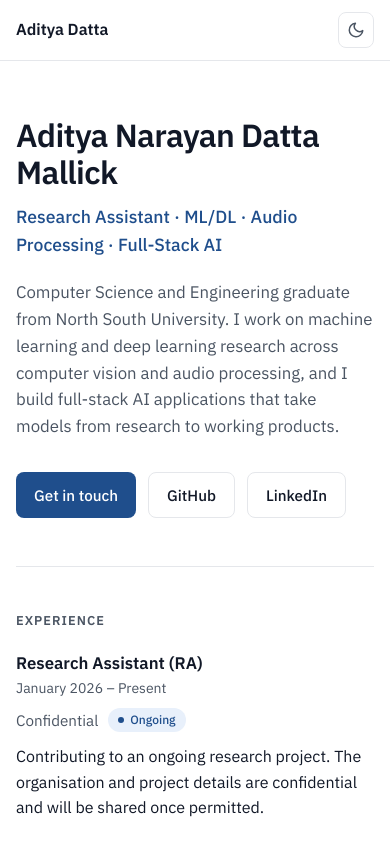
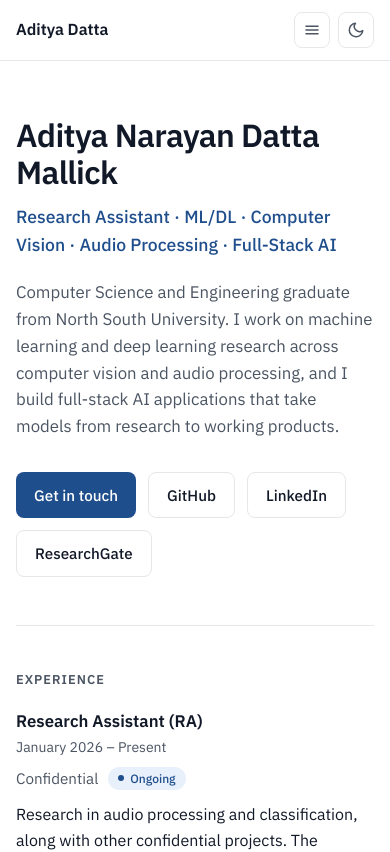
Before and after one commit to adityadattamallick/portfolio, a Next.js app: page / in a window 390 px wide. Shown: the top 852 px of the page. Built offline with nearby package versions, Linux system fonts and the light colour scheme.

Commit message:
Updated a few things

```diff
--- a/components/Header.module.css
+++ b/components/Header.module.css
@@ -44,7 +44,7 @@
     display: none;
   }
 
-  .inner > button {
-    margin-left: auto;
+  .inner {
+    gap: 8px;
   }
 }
--- a/components/Header.tsx
+++ b/components/Header.tsx
@@ -1,4 +1,5 @@
 import { profile } from "@/data/profile";
+import { MobileMenu } from "./MobileMenu";
 import { ThemeToggle } from "./ThemeToggle";
 import styles from "./Header.module.css";
 
@@ -24,6 +25,7 @@ export function Header() {
             </a>
           ))}
         </nav>
+        <MobileMenu items={nav} />
         <ThemeToggle />
       </div>
     </header>
--- /dev/null
+++ b/components/MobileMenu.module.css
@@ -0,0 +1,55 @@
+.menu {
+  display: none;
+  position: relative;
+}
+
+.button {
+  display: inline-flex;
+  align-items: center;
+  justify-content: center;
+  width: 36px;
+  height: 36px;
+  border: 1px solid var(--border);
+  border-radius: 8px;
+  background: transparent;
+  color: var(--text-muted);
+  cursor: pointer;
+  transition: color 0.15s, border-color 0.15s;
+}
+
+.button:hover {
+  color: var(--text);
+  border-color: var(--text-muted);
+}
+
+.panel {
+  position: absolute;
+  top: calc(100% + 8px);
+  right: 0;
+  display: flex;
+  flex-direction: column;
+  min-width: 180px;
+  padding: 6px;
+  background: var(--bg);
+  border: 1px solid var(--border);
+  border-radius: 10px;
+  box-shadow: 0 8px 24px rgb(0 0 0 / 0.12);
+}
+
+.panel a {
+  padding: 10px 12px;
+  border-radius: 6px;
+  color: var(--text);
+  text-decoration: none;
+}
+
+.panel a:hover {
+  background: var(--accent-soft);
+}
+
+@media (max-width: 640px) {
+  .menu {
+    display: block;
+    margin-left: auto;
+  }
+}
--- /dev/null
+++ b/components/MobileMenu.tsx
@@ -0,0 +1,53 @@
+"use client";
+
+import { useEffect, useRef, useState } from "react";
+import styles from "./MobileMenu.module.css";
+
+type NavItem = { label: string; href: string };
+
+export function MobileMenu({ items }: { items: NavItem[] }) {
+  const [open, setOpen] = useState(false);
+  const ref = useRef<HTMLDivElement>(null);
+
+  useEffect(() => {
+    if (!open) return;
+    const onKey = (e: KeyboardEvent) => {
+      if (e.key === "Escape") setOpen(false);
+    };
+    const onClick = (e: MouseEvent) => {
+      if (!ref.current?.contains(e.target as Node)) setOpen(false);
+    };
+    document.addEventListener("keydown", onKey);
+    document.addEventListener("click", onClick);
+    return () => {
+      document.removeEventListener("keydown", onKey);
+      document.removeEventListener("click", onClick);
+    };
+  }, [open]);
+
+  return (
+    <div ref={ref} className={styles.menu}>
+      <button
+        type="button"
+        className={styles.button}
+        onClick={() => setOpen((o) => !o)}
+        aria-expanded={open}
+        aria-controls="mobile-nav"
+        aria-label={open ? "Close menu" : "Open menu"}
+      >
+        <svg width="18" height="18" viewBox="0 0 24 24" fill="none" stroke="currentColor" strokeWidth="2" strokeLinecap="round" aria-hidden="true">
+          {open ? <path d="M6 6l12 12M18 6L6 18" /> : <path d="M4 7h16M4 12h16M4 17h16" />}
+        </svg>
+      </button>
+      {open && (
+        <nav id="mobile-nav" className={styles.panel} aria-label="Main">
+          {items.map((item) => (
+            <a key={item.href} href={item.href} onClick={() => setOpen(false)}>
+              {item.label}
+            </a>
+          ))}
+        </nav>
+      )}
+    </div>
+  );
+}
--- a/data/profile.ts
+++ b/data/profile.ts
@@ -24,7 +24,7 @@ export type Work = {
 export const profile = {
   name: "Aditya Narayan Datta Mallick",
   shortName: "Aditya Datta",
-  headline: "Research Assistant · ML/DL · Audio Processing · Full-Stack AI",
+  headline: "Research Assistant · ML/DL · Computer Vision · Audio Processing · Full-Stack AI",
   intro:
     "Computer Science and Engineering graduate from North South University. I work on machine learning and deep learning research across computer vision and audio processing, and I build full-stack AI applications that take models from research to working products.",
   email: { user: "adityadatta111", domain: "gmail.com" },
@@ -33,6 +33,10 @@ export const profile = {
     {
       label: "LinkedIn",
       href: "https://www.linkedin.com/in/aditya-narayan-datta-mallick/",
+    },
+    {
+      label: "ResearchGate",
+      href: "https://www.researchgate.net/profile/Aditya-Narayan-Datta-Mallick",
     },
   ] satisfies Link[],
 };
@@ -45,7 +49,7 @@ export const experience: Experience[] = [
     end: "Present",
     status: "Ongoing",
     summary:
-      "Contributing to an ongoing research project. The organisation and project details are confidential and will be shared once permitted.",
+      "Research in audio processing and classification, along with other confidential projects. The organisation and project details are confidential for now and will be added once I can share them.",
   },
 ];
 
```
